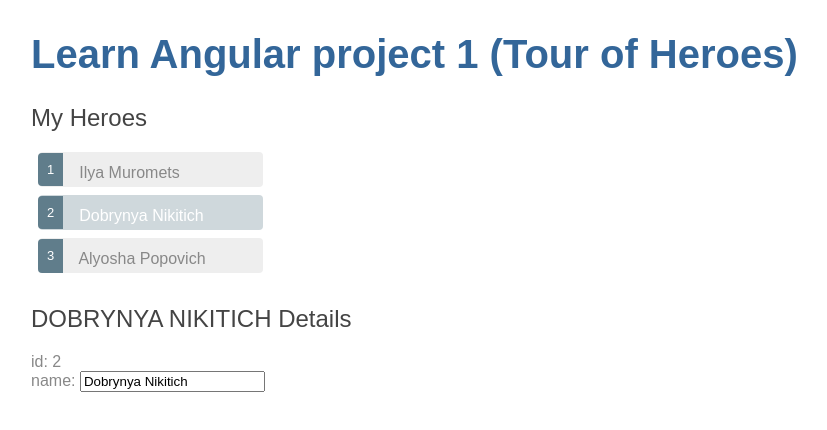
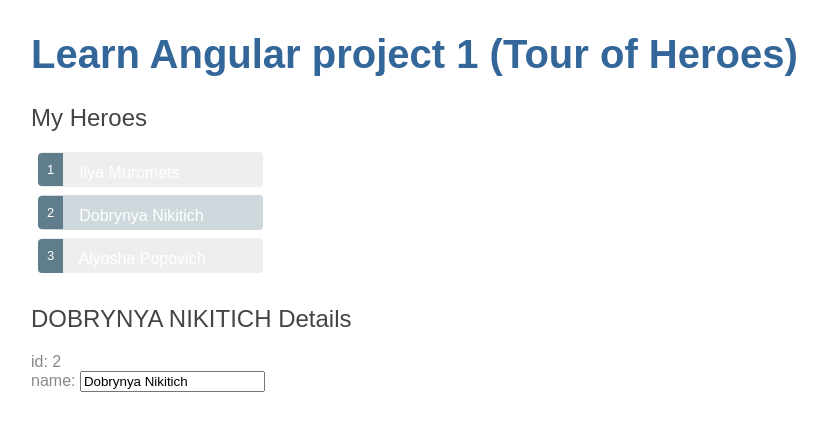
Before and after one commit to IgnatovDan/LearnAngular6_try1, an Angular app: page / in a window 1280 px wide. Shown: the top 430 px of the page, without its empty margins (1-828 px from the left). Built offline with nearby package versions, Linux system fonts and the light colour scheme.

Commit message:
switch to BEM class names

```diff
--- a/src/app/myheroes/myheroes.component.css
+++ b/src/app/myheroes/myheroes.component.css
@@ -1,38 +1,45 @@
-/* HeroesComponent's private CSS styles */
-.selected {
-  background-color: #CFD8DC !important;
-  color: white;
-}
-.heroes {
+/*  heroesList  */
+.heroesList {
   margin: 0 0 2em 0;
   list-style-type: none;
   padding: 0;
   width: 15em;
 }
-.heroes li {
+
+/*  heroesList__item  */
+
+.heroesList__item {
   cursor: pointer;
   position: relative;
   left: 0;
-  background-color: #EEE;
   margin: .5em;
   padding: .3em 0;
   height: 1.6em;
   border-radius: 4px;
 }
-.heroes li.selected:hover {
-  background-color: #BBD8DC !important;
+
+.heroesList__item_selected {
+  background-color: #CFD8DC;
   color: white;
 }
-.heroes li:hover {
+.heroesList__item_selected:hover {
+  background-color: #BBD8DC;
+  color: white;
+}
+
+.heroesList__item_notSelected {
+  background-color: #EEE;
+  color: white;
+}
+.heroesList__item_notSelected:hover {
   color: #607D8B;
   background-color: #DDD;
-  left: .1em;
+  left: 1em;
 }
-.heroes .text {
-  position: relative;
-  top: -3px;
-}
-.heroes .badge {
+
+/* heroesList__item__badge */
+
+.heroesList__item__badge {
   display: inline-block;
   font-size: small;
   color: white;
@@ -46,3 +53,10 @@
   margin-right: .8em;
   border-radius: 4px 0 0 4px;
 }
+
+/* the following classes were added to the tutorial CSS. why? */
+
+.heroes .text {
+  position: relative;
+  top: -3px;
+}
--- a/src/app/myheroes/myheroes.component.html
+++ b/src/app/myheroes/myheroes.component.html
@@ -1,20 +1,15 @@
 <h2>My Heroes</h2>
-<ul class="heroes">
+<ul class="heroesList">
   <li *ngFor="let hero of heroes"
-    [class.selected]="hero === selectedHero"
+    class="heroesList__item"
+    [class.heroesList__item_selected]="hero === selectedHero"
+    [class.heroesList__item_notSelected]="hero !== selectedHero"
     (click)="onSelect(hero)">
-    <span class="badge">{{hero.id}}</span> {{hero.name}}
+    <span class="heroesList__item__badge">{{hero.id}}</span> {{hero.name}}
   </li>
 </ul>
-
 <div *ngIf="selectedHero">
-
-  <h2>{{ selectedHero.name | uppercase }} Details</h2>
-  <div><span>id: </span>{{selectedHero.id}}</div>
-  <div>
-    <label>name:
-      <input [(ngModel)]="selectedHero.name" placeholder="name">
-    </label>
-  </div>
-
+  <h2>{{selectedHero.name | uppercase}} Details</h2>
+  <div>id: {{selectedHero.id}}</div>
+  <label>name: <input [(ngModel)]="selectedHero.name" placeholder="type the hero's name here"/></label>
 </div>
```
